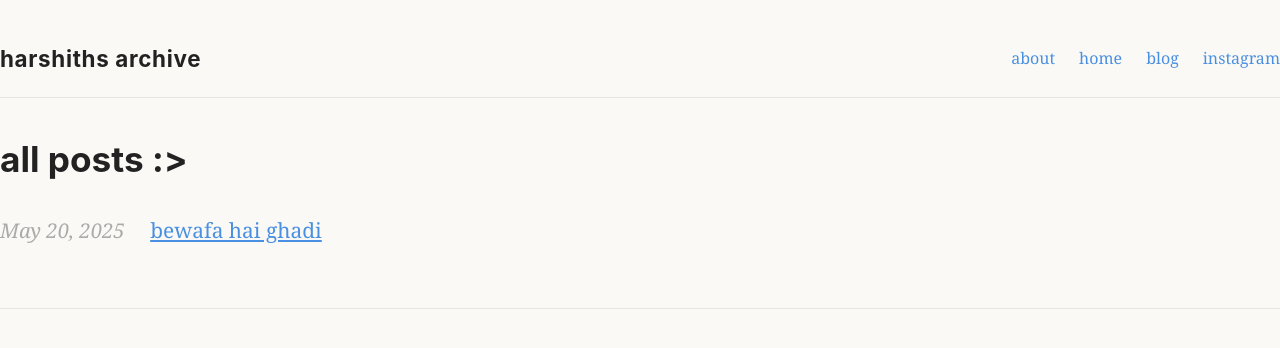
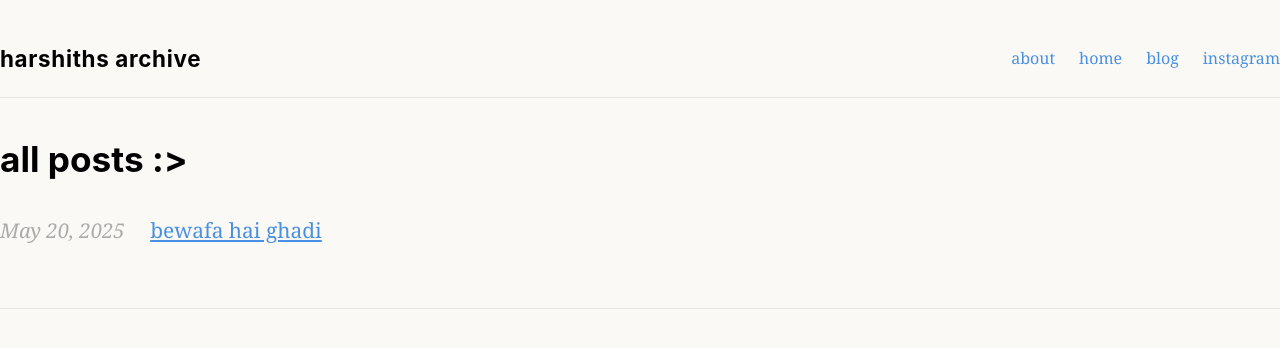
Before and after one commit to harshithsarchive/harshithsarchive.github.io, a Jekyll site: the page built from blog.md, in a window 1280 px wide. Shown: the top 348 px of the page. Built offline with Jekyll 4.4.1, drawn with Linux system fonts in a browser that asks for light colours.

Commit message:
working?

```diff
--- a/assets/style.css
+++ b/assets/style.css
@@ -1,7 +1,7 @@
 /* Bear Blog Inspired Minimalist Theme */
 
 :root {
-    --main-color: #222;
+    --main-color: #000; /* was #222 */
     --accent-color: #4a90e2;
     --background-color: #faf9f6;
     --border-color: #e5e5e5;
@@ -35,7 +35,7 @@ body {
 .wrapper {
     max-width: 680px;
     margin: 48px auto 0 auto;
-    background: #fff;
+    background: #fcfcfc; /* was #fff */
     border: 1px solid var(--border-color);
     border-radius: 10px;
     box-shadow: 0 2px 16px 0 rgba(0,0,0,0.03);
```
